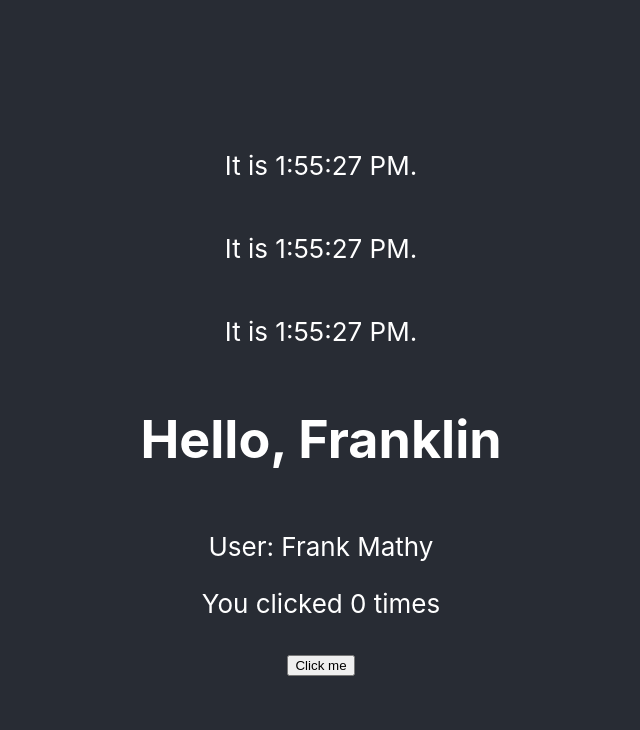
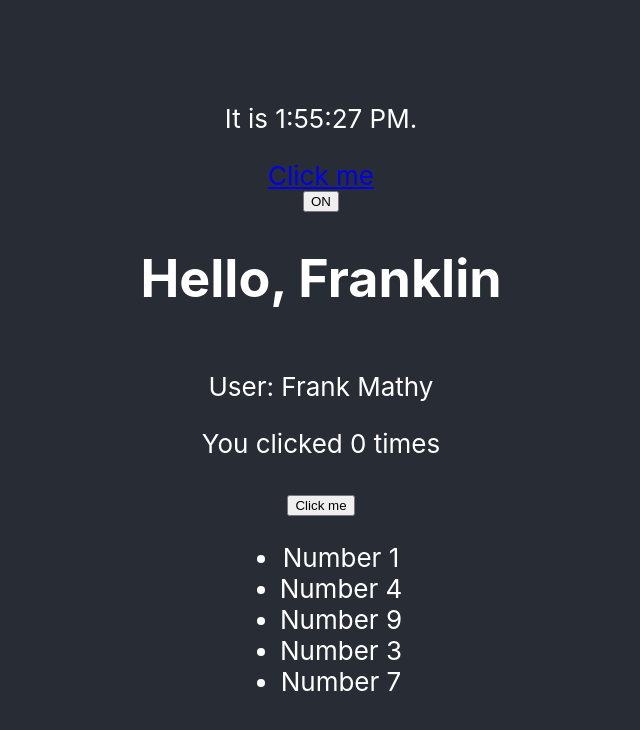
Before and after one commit to frankmathy/react-playground, a React (Create React App) app: page / in a window 1280 px wide. Shown: the top 730 px of the page, without its empty margins (319-959 px from the left). Built offline with nearby package versions, Linux system fonts and the light colour scheme.

Commit message:
Added list

```diff
--- a/src/App.js
+++ b/src/App.js
@@ -3,16 +3,18 @@ import './App.css';
 import Example from './components/hooks/Example'
 import Welcome from './components/general/Welcome'
 import Clock from './components/general/Clock'
+import EventsTest from './components/general/EventsTest'
+import ListComponent from './components/general/ListComponent'
 
 function App() {
   return (
     <div className="App">
       <header className="App-header">
         <Clock/>
-        <Clock updateInterval={5}/>
-        <Clock/>
+        <EventsTest/>
         <Welcome name='Franklin'/>
         <Example/>
+        <ListComponent numbers={[1,4,9,3,7]}/>
       </header>
     </div>
   );
--- /dev/null
+++ b/src/components/general/EventsTest.js
@@ -0,0 +1,39 @@
+import React, {Component} from 'react'
+
+class EventsTest extends Component {
+
+    constructor(props) {
+        super(props)
+        this.state = {
+            isToggleOn: true
+        }
+
+        this.handleButtonClick = this.handleButtonClick.bind(this)
+    }
+
+    handleClick(e) {
+        e.preventDefault();
+        console.log('The link was clicked.')
+    }
+
+    handleButtonClick() {
+        this.setState(state => ({
+            isToggleOn: !state.isToggleOn
+        }))
+    }
+
+    render() {
+        return (
+            <>
+            <a href="#" onClick={this.handleClick}>
+                Click me
+            </a>
+            <button onClick={this.handleButtonClick}>
+                {this.state.isToggleOn ? 'ON' : 'OFF' }
+            </button>
+            </>
+        )
+    }
+}
+
+export default EventsTest
--- /dev/null
+++ b/src/components/general/ListComponent.js
@@ -0,0 +1,15 @@
+import React from 'react'
+
+function NumberList(props) {
+    const numbers = props.numbers
+    const listItems = numbers.map((number) =>
+        <li key={ number.toString}>
+            Number {number}
+        </li>
+    )
+    return (
+        <ul>{listItems}</ul>
+    )
+}
+
+export default NumberList
```
